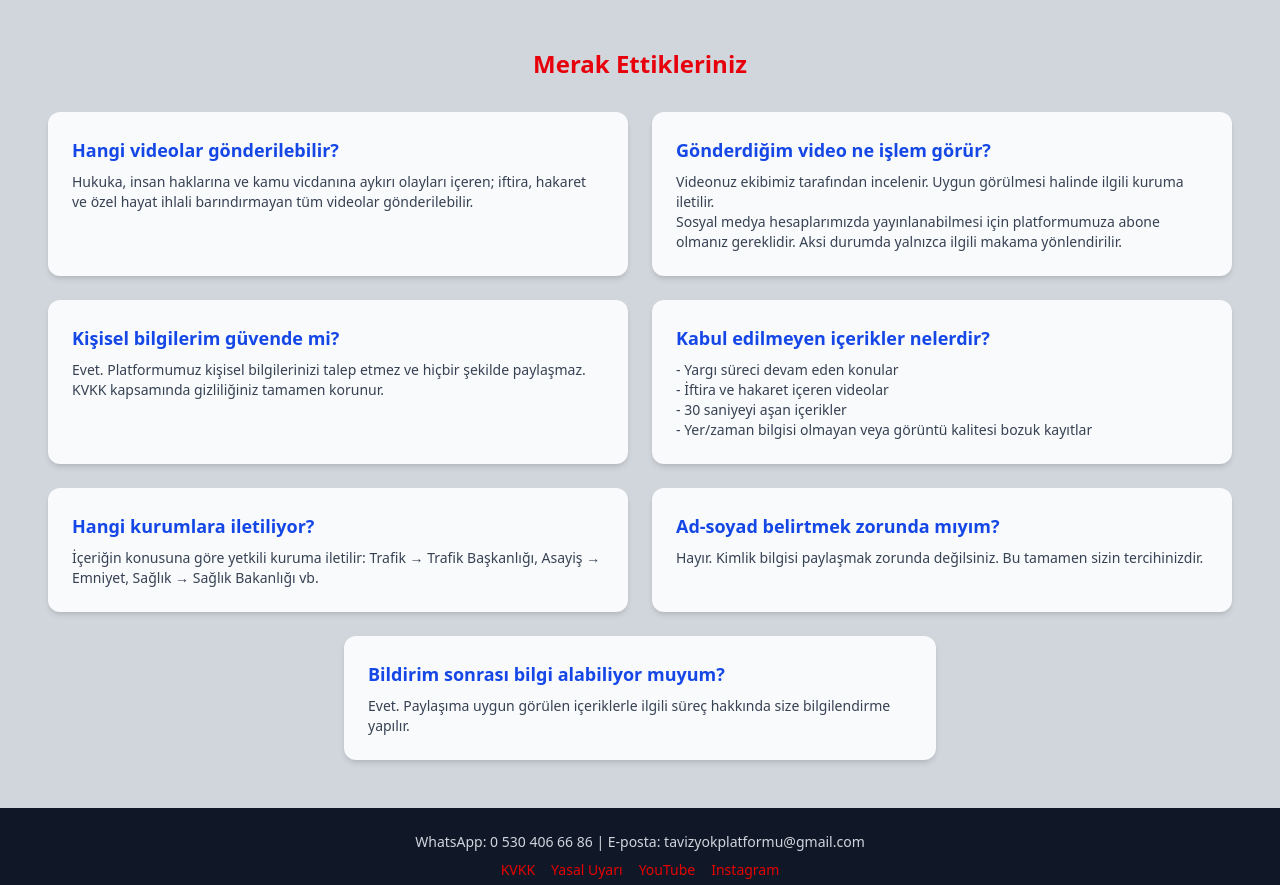
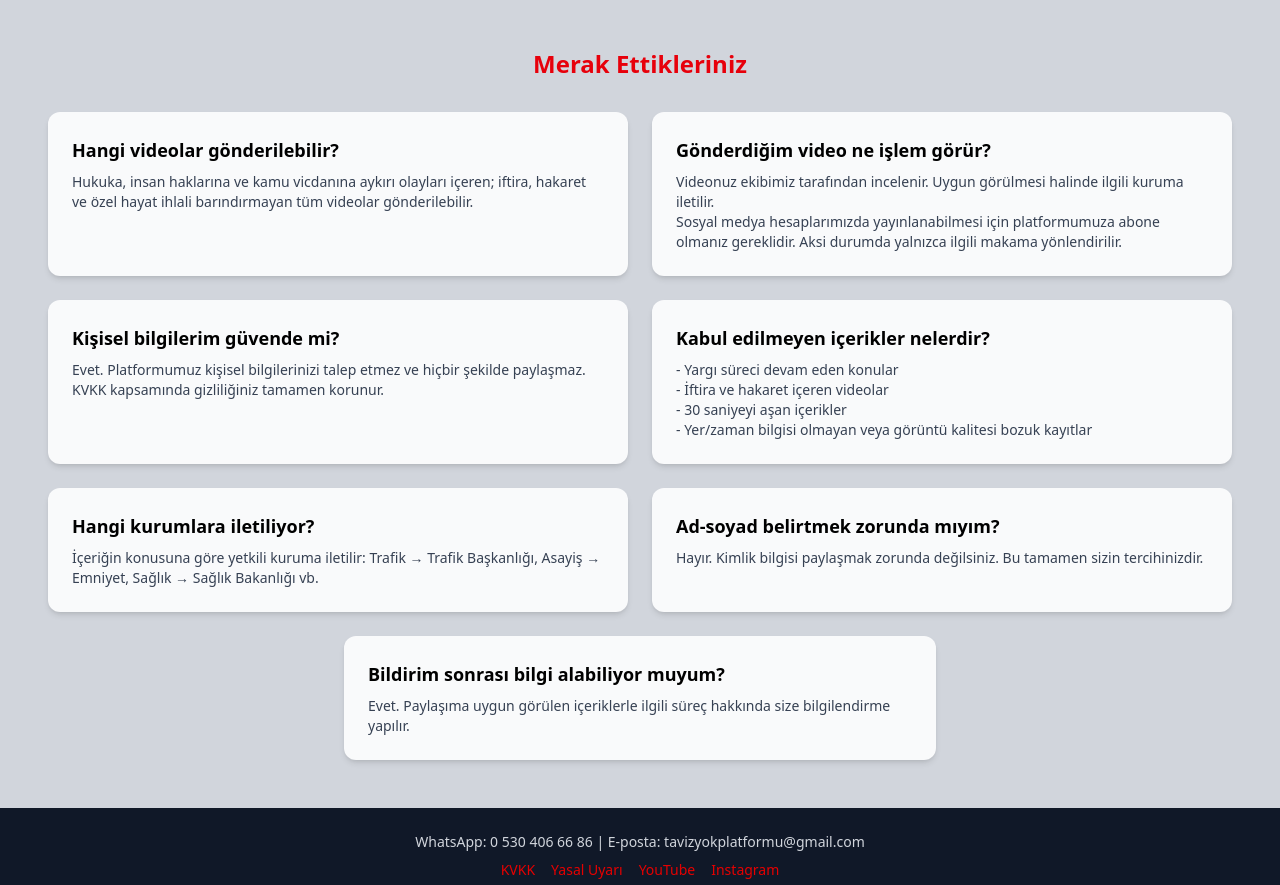
Before and after one commit to GurhanAksoy/tavizyok-website, a Next.js app: page / in a window 1280 px wide. Shown: the part 740-1625 px from the top of the page. Built offline with nearby package versions, Linux system fonts and the light colour scheme.

Commit message:
Update page.js

```diff
--- a/src/app/page.js
+++ b/src/app/page.js
@@ -45,14 +45,14 @@ export default function Home() {
         </h2>
         <div className="grid grid-cols-1 md:grid-cols-2 gap-6">
           <div className="bg-gray-50 rounded-xl shadow-md p-6 text-left">
-            <h3 className="font-semibold mb-2 text-lg text-blue-700">Hangi videolar gönderilebilir?</h3>
+            <h3 className="font-semibold mb-2 text-lg text-black">Hangi videolar gönderilebilir?</h3>
             <p className="text-sm text-gray-700">
               Hukuka, insan haklarına ve kamu vicdanına aykırı olayları içeren; iftira, hakaret ve özel hayat ihlali barındırmayan tüm videolar gönderilebilir.
             </p>
           </div>
 
           <div className="bg-gray-50 rounded-xl shadow-md p-6 text-left">
-            <h3 className="font-semibold mb-2 text-lg text-blue-700">Gönderdiğim video ne işlem görür?</h3>
+            <h3 className="font-semibold mb-2 text-lg text-black">Gönderdiğim video ne işlem görür?</h3>
             <p className="text-sm text-gray-700">
               Videonuz ekibimiz tarafından incelenir. Uygun görülmesi halinde ilgili kuruma iletilir.<br />
               Sosyal medya hesaplarımızda yayınlanabilmesi için platformumuza abone olmanız gereklidir. Aksi durumda yalnızca ilgili makama yönlendirilir.
@@ -60,14 +60,14 @@ export default function Home() {
           </div>
 
           <div className="bg-gray-50 rounded-xl shadow-md p-6 text-left">
-            <h3 className="font-semibold mb-2 text-lg text-blue-700">Kişisel bilgilerim güvende mi?</h3>
+            <h3 className="font-semibold mb-2 text-lg text-black">Kişisel bilgilerim güvende mi?</h3>
             <p className="text-sm text-gray-700">
               Evet. Platformumuz kişisel bilgilerinizi talep etmez ve hiçbir şekilde paylaşmaz. KVKK kapsamında gizliliğiniz tamamen korunur.
             </p>
           </div>
 
           <div className="bg-gray-50 rounded-xl shadow-md p-6 text-left">
-            <h3 className="font-semibold mb-2 text-lg text-blue-700">Kabul edilmeyen içerikler nelerdir?</h3>
+            <h3 className="font-semibold mb-2 text-lg text-black">Kabul edilmeyen içerikler nelerdir?</h3>
             <p className="text-sm text-gray-700">
               - Yargı süreci devam eden konular<br />
               - İftira ve hakaret içeren videolar<br />
@@ -77,21 +77,21 @@ export default function Home() {
           </div>
 
           <div className="bg-gray-50 rounded-xl shadow-md p-6 text-left">
-            <h3 className="font-semibold mb-2 text-lg text-blue-700">Hangi kurumlara iletiliyor?</h3>
+            <h3 className="font-semibold mb-2 text-lg text-black">Hangi kurumlara iletiliyor?</h3>
             <p className="text-sm text-gray-700">
               İçeriğin konusuna göre yetkili kuruma iletilir: Trafik → Trafik Başkanlığı, Asayiş → Emniyet, Sağlık → Sağlık Bakanlığı vb.
             </p>
           </div>
 
           <div className="bg-gray-50 rounded-xl shadow-md p-6 text-left">
-            <h3 className="font-semibold mb-2 text-lg text-blue-700">Ad-soyad belirtmek zorunda mıyım?</h3>
+            <h3 className="font-semibold mb-2 text-lg text-black">Ad-soyad belirtmek zorunda mıyım?</h3>
             <p className="text-sm text-gray-700">
               Hayır. Kimlik bilgisi paylaşmak zorunda değilsiniz. Bu tamamen sizin tercihinizdir.
             </p>
           </div>
 
           <div className="bg-gray-50 rounded-xl shadow-md p-6 text-left md:col-span-2 md:w-1/2 md:mx-auto">
-            <h3 className="font-semibold mb-2 text-lg text-blue-700">Bildirim sonrası bilgi alabiliyor muyum?</h3>
+            <h3 className="font-semibold mb-2 text-lg text-black">Bildirim sonrası bilgi alabiliyor muyum?</h3>
             <p className="text-sm text-gray-700">
               Evet. Paylaşıma uygun görülen içeriklerle ilgili süreç hakkında size bilgilendirme yapılır.
             </p>
```
